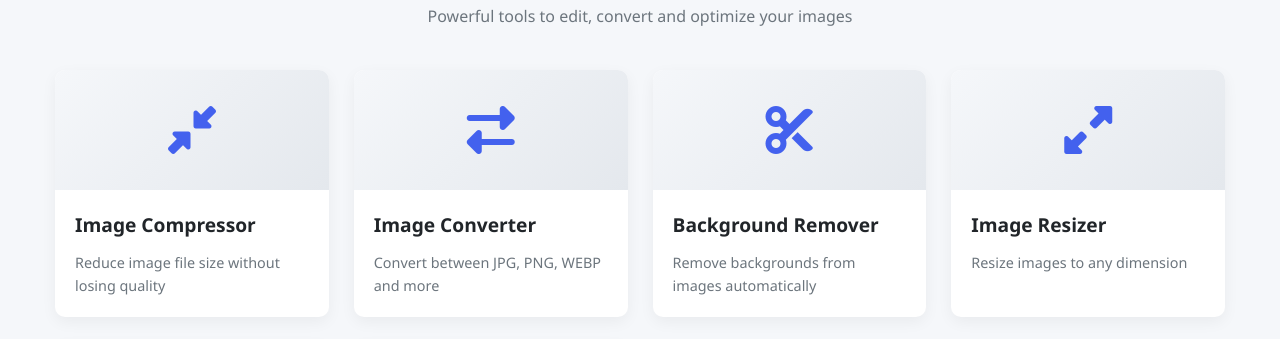
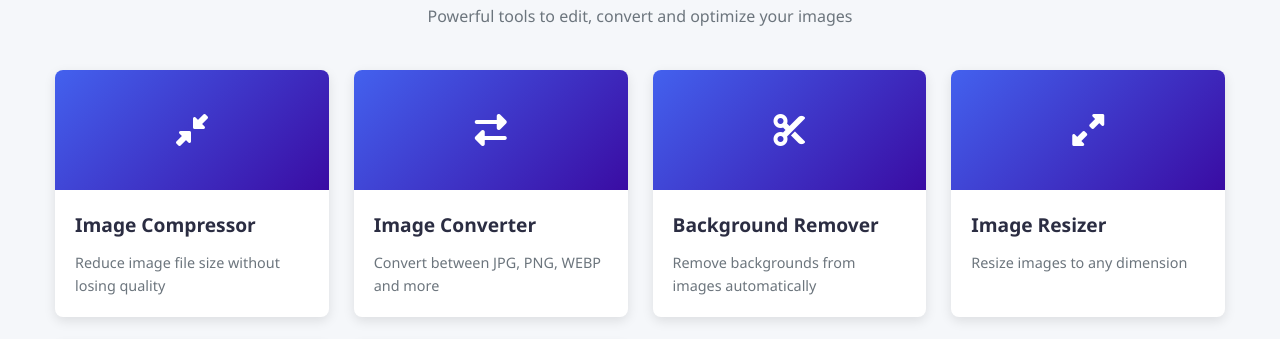
Before and after one commit to TheR73/Webtoolspro, a plain HTML site: page index.html in a window 1280 px wide. Shown: the part 605-944 px from the top of the page. Drawn offline with Linux system fonts and the light colour scheme.

Commit message:
Update index.html

```diff
--- a/index.html
+++ b/index.html
@@ -431,17 +431,56 @@ ok<!DOCTYPE html>
             </div>
 
             <div class="tools-grid">
-                <!-- Image Compressor -->
-                <a href="https:/webtoolspro/img-compress.html" class="tool-card">
+                <a href="https://webtoolspro.com/img-compress.html" class="tool-card">
   <div class="tool-icon">
     <i class="fas fa-compress-alt"></i>
   </div>
   <div class="tool-info">
+      <!-- Image Compressor -->
       <h3>Image Compressor</h3>
     <p>Reduce image file size without losing quality</p>
   </div>
     </a>
 
+   <style>
+  .tool-card {
+    display: block;
+    background: white;
+    border-radius: 8px;
+    box-shadow: 0 4px 12px rgba(0, 0, 0, 0.1);
+    text-decoration: none;
+    color: #212529;
+    transition: all 0.3s ease;
+    overflow: hidden;
+  }
+
+  .tool-card:hover {
+    transform: translateY(-5px);
+    box-shadow: 0 8px 16px rgba(0, 0, 0, 0.15);
+  }
+
+  .tool-icon {
+    background: linear-gradient(135deg, #4361ee, #3a0ca3);
+    color: white;
+    padding: 30px;
+    text-align: center;
+    font-size: 2rem;
+  }
+
+  .tool-info {
+    padding: 20px;
+  }
+
+  .tool-info h3 {
+    margin-bottom: 10px;
+    color: #2b2d42;
+  }
+
+  .tool-info p {
+    color: #6c757d;
+    font-size: 0.9rem;
+  }
+</style>
                 <!-- Image Converter -->
                 <a href="#" class="tool-card">
                     <div class="tool-icon">
```
Lines whose indentation alone changed are shown as unchanged.
